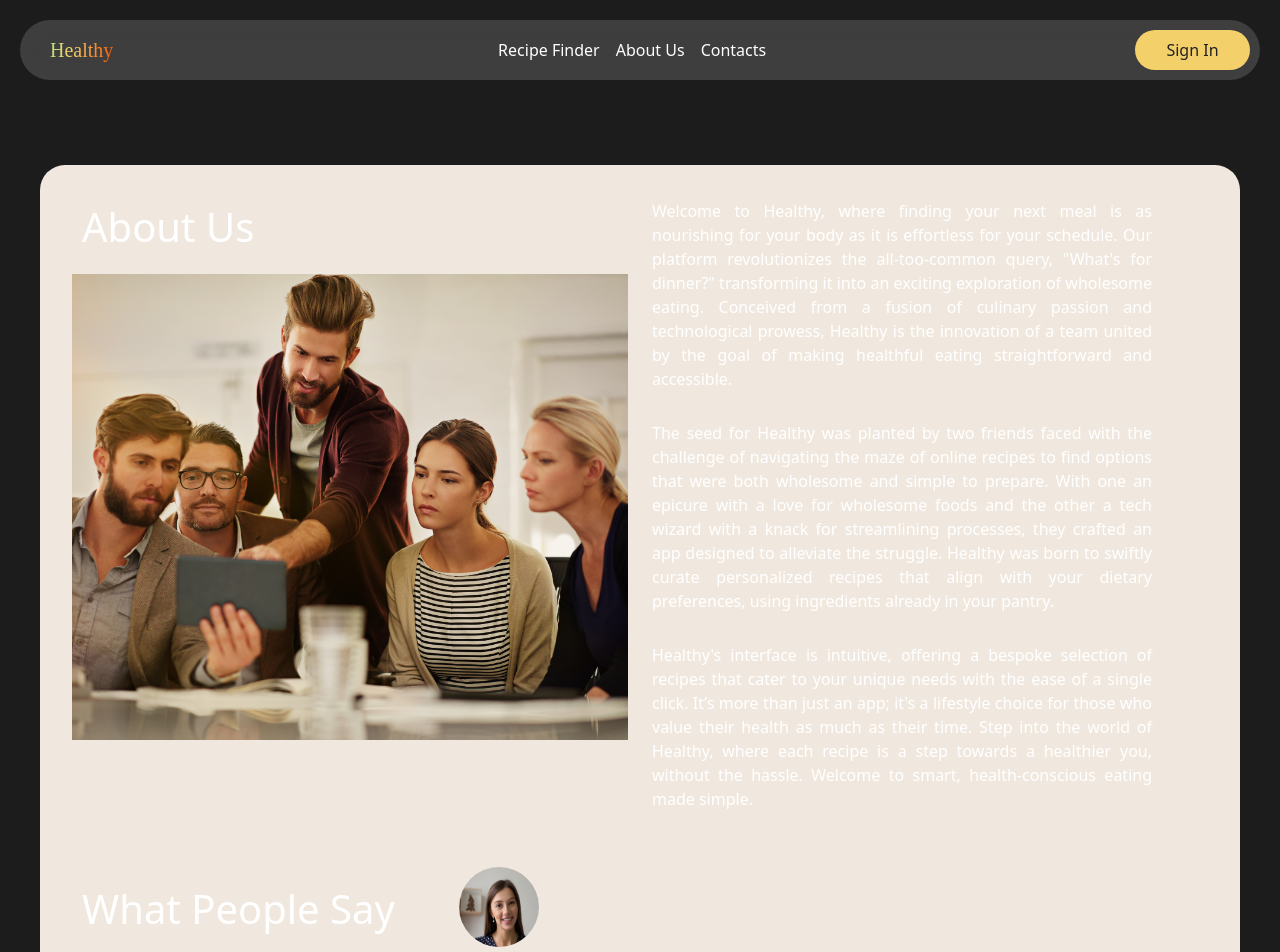
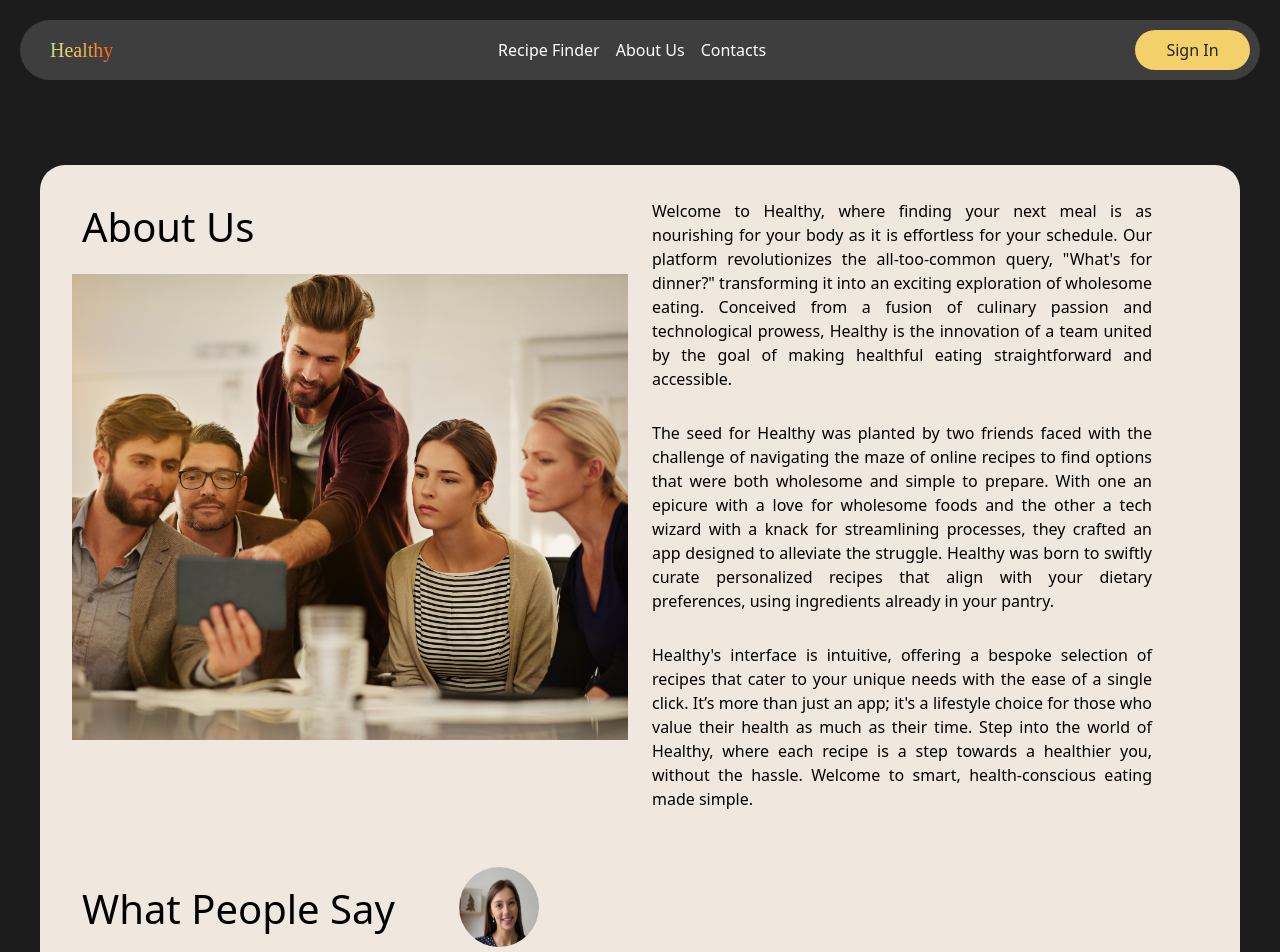
Before and after one commit to recipe-finder-group-project/recipe-finder, a React (Create React App) app in the folder client/: page /about in a window 1280 px wide. Shown: the top 952 px of the page. Built offline with nearby package versions, Linux system fonts and the light colour scheme; no server answers; a web font is replaced by a local one.

Commit message:
faposiubhf

```diff
--- a/client/src/components/css/FooterComponent.css
+++ b/client/src/components/css/FooterComponent.css
@@ -16,6 +16,7 @@
 
 .coloured {
   background-color: #f0e8de;
+  color: black;
 }
 
 .top-section,
--- a/client/src/pages/AboutUs.js
+++ b/client/src/pages/AboutUs.js
@@ -49,7 +49,9 @@ const AboutUs = () => {
       </Row>
       <Row className="middle-section">
         <Col md={4}>
-          <h1 className="footer-title-text">What People Say</h1>
+          <center>
+            <h1 className="footer-title-text">What People Say</h1>
+          </center>
         </Col>
         <Col md={8}>
           <Carousel indicators={false} controls={false} interval={3000}>
```
